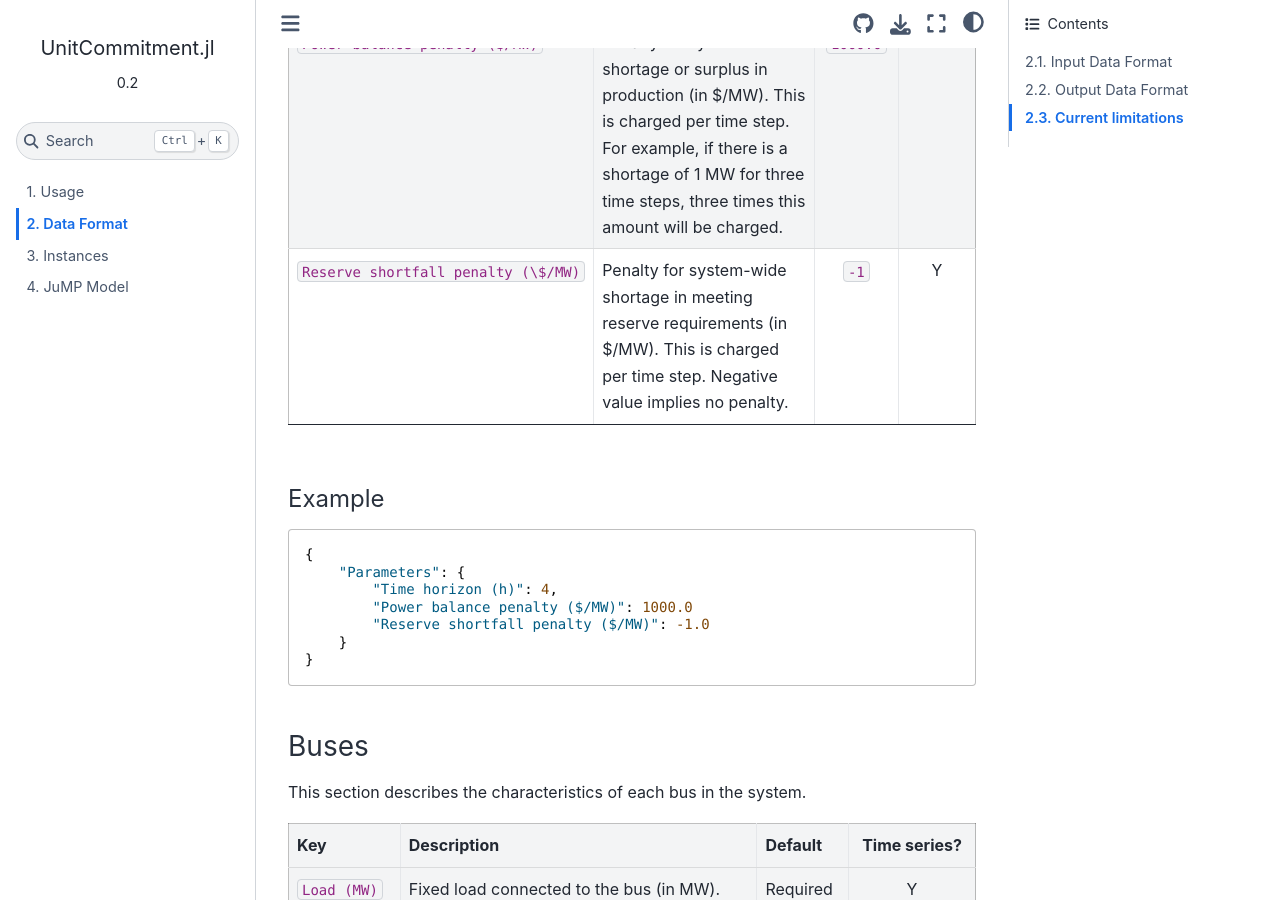
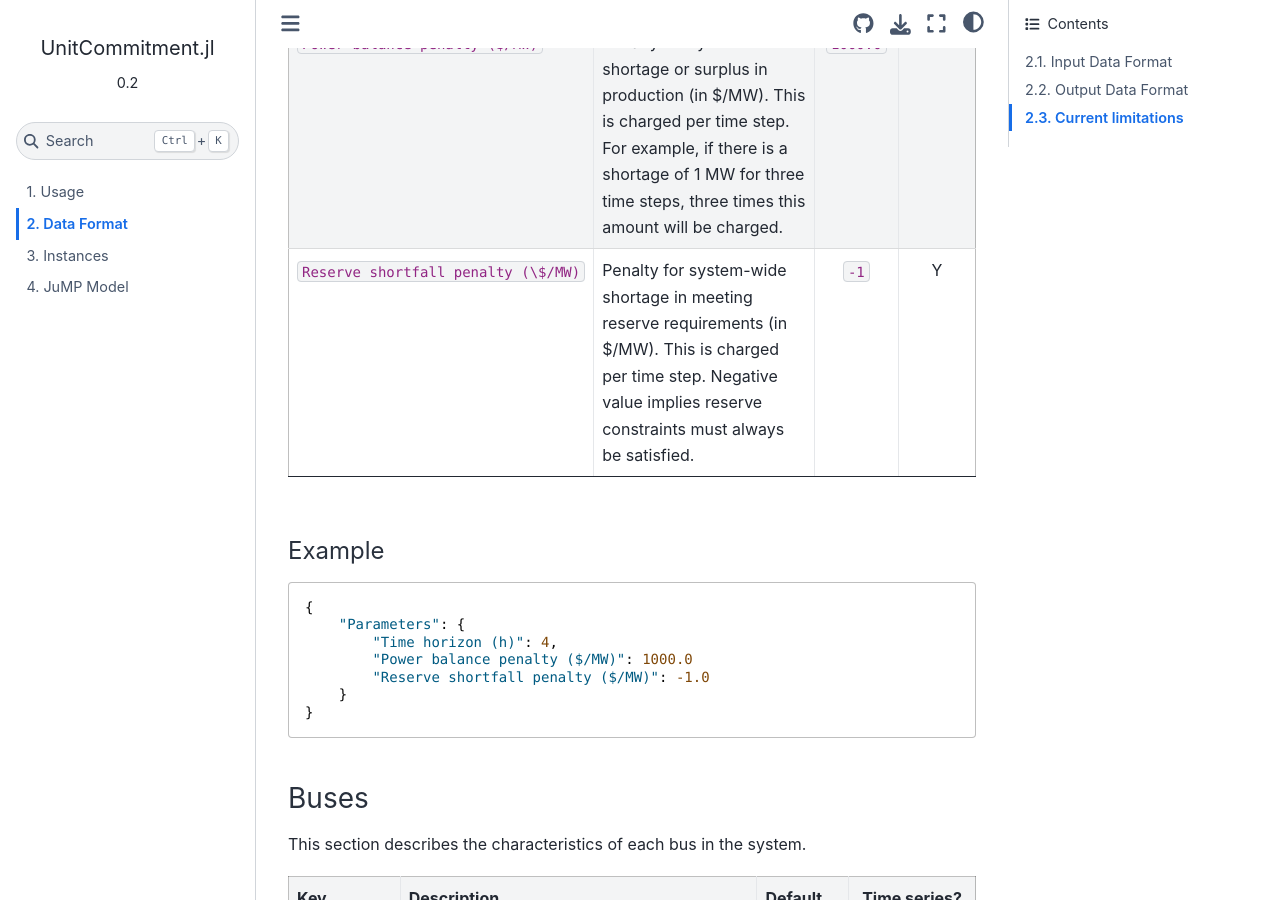
Before and after one commit to ANL-CEEESA/UnitCommitment.jl, a Sphinx documentation site: the page built from docs/format.md, in a window 1280 px wide and 900 px high, scrolled down 944 px. Built offline with Sphinx 7.4.7 and the Sphinx Book theme 1.1.4, drawn with Linux system fonts in a browser that asks for light colours.

Commit message:
Replace no penalty text with corrected documentation that reserve constraints must be satisfied.

```diff
--- a/docs/format.md
+++ b/docs/format.md
@@ -35,7 +35,7 @@ This section describes system-wide parameters, such as power balance and reserve
 | `Time horizon (h)` | Length of the planning horizon (in hours). | Required | N
 | `Time step (min)` | Length of each time step (in minutes). Must be a divisor of 60 (e.g. 60, 30, 20, 15, etc). | `60` | N
 | `Power balance penalty ($/MW)` | Penalty for system-wide shortage or surplus in production (in $/MW). This is charged per time step. For example, if there is a shortage of 1 MW for three time steps, three times this amount will be charged. | `1000.0` | Y
-| `Reserve shortfall penalty (\$/MW)` | Penalty for system-wide shortage in meeting reserve requirements (in $/MW). This is charged per time step. Negative value implies no penalty. | `-1` | Y
+| `Reserve shortfall penalty (\$/MW)` | Penalty for system-wide shortage in meeting reserve requirements (in $/MW). This is charged per time step. Negative value implies reserve constraints must always be satisfied. | `-1` | Y
 
 
 #### Example
```
